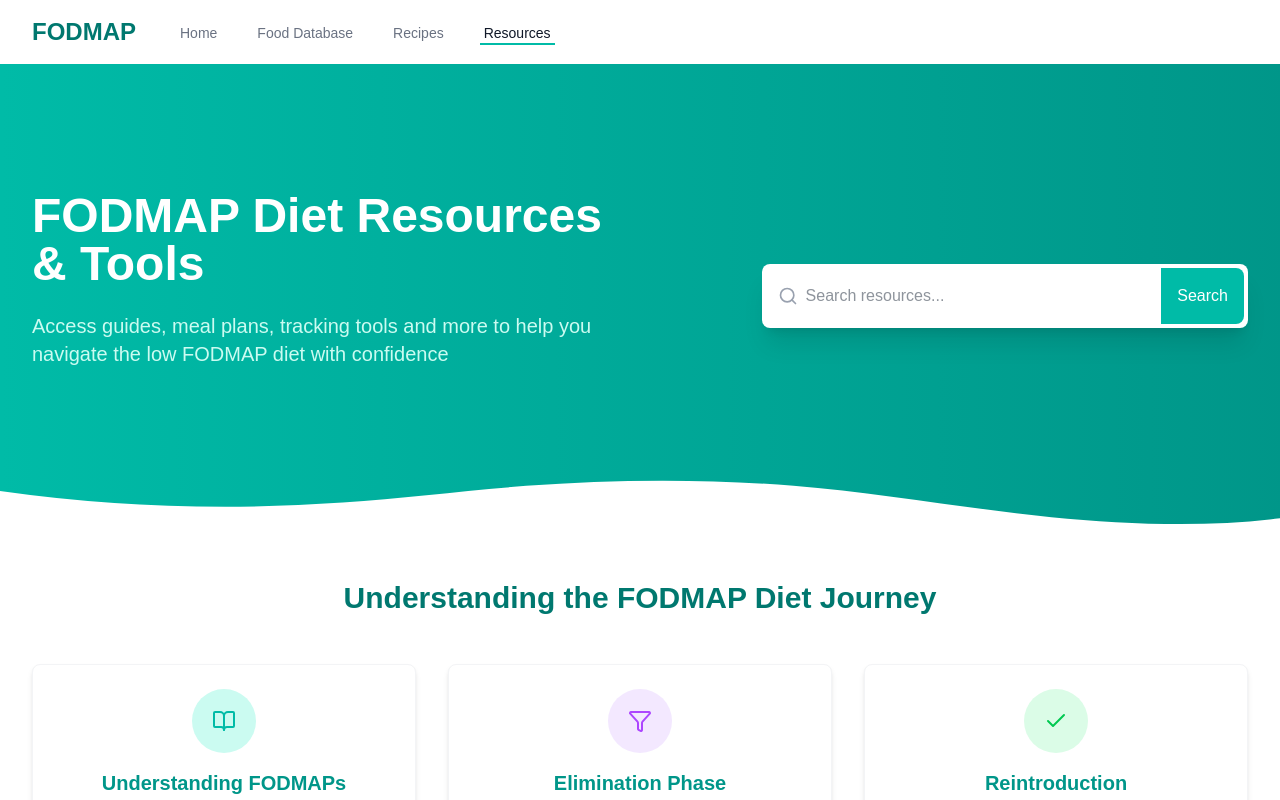
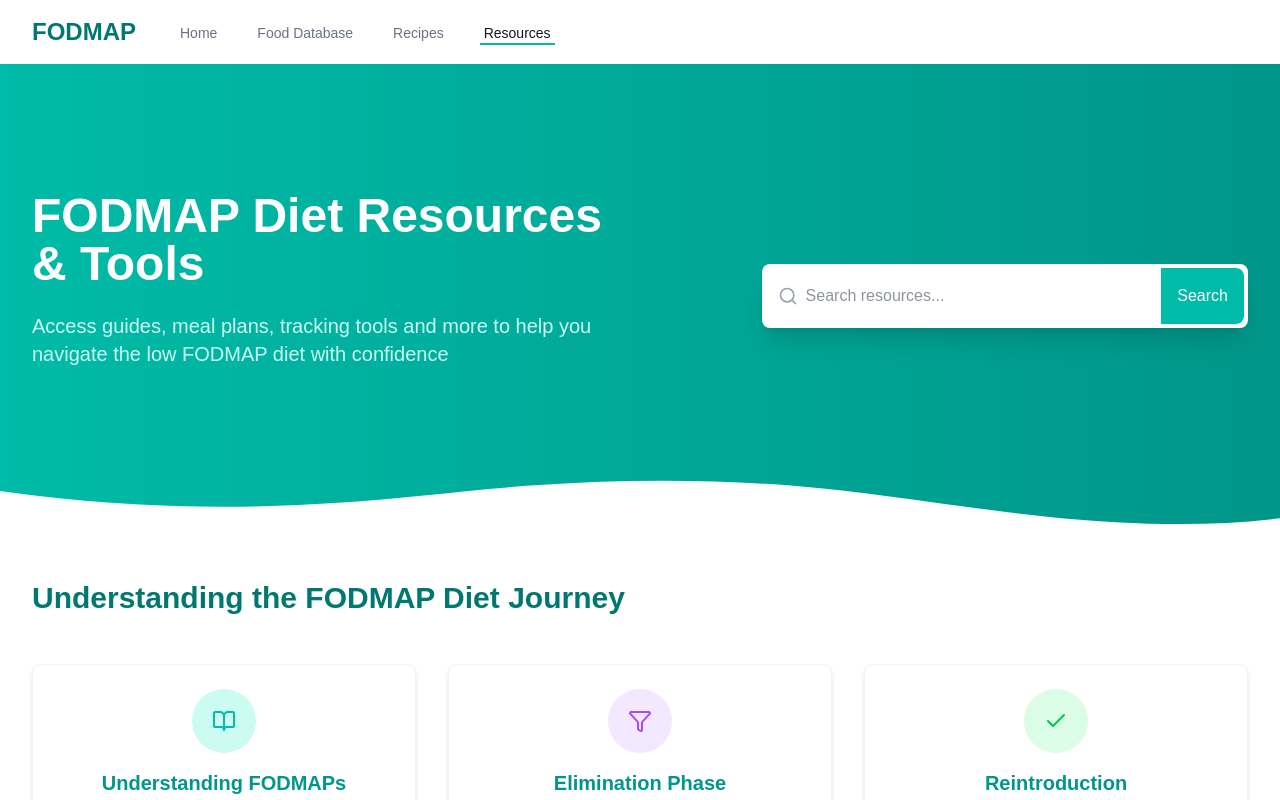
Before and after one commit to zarhaselene/fodmap-recipe, a Next.js app: page /resources in a window 1280 px wide. Shown: the top 800 px of the page. Built offline with nearby package versions, Linux system fonts and the light colour scheme.

Commit message:
Add ResourcesContext for resource management and refactor Resources pages to use context

```diff
--- /dev/null
+++ b/src/app/context/ResourcesContext.jsx
@@ -0,0 +1,68 @@
+"use client";
+import { createContext, useContext, useState, useEffect } from "react";
+
+const ResourcesContext = createContext();
+
+export const ResourcesProvider = ({ children }) => {
+  const [activeCategory, setActiveCategory] = useState("All");
+  const [searchTerm, setSearchTerm] = useState("");
+  const [resources, setResources] = useState([]);
+  const [loading, setLoading] = useState(true);
+  const [error, setError] = useState(null);
+
+  useEffect(() => {
+    const fetchResources = async () => {
+      try {
+        const response = await fetch("/resources.json");
+        if (!response.ok) throw new Error("Failed to fetch resources");
+        const data = await response.json();
+        setResources(data.resources);
+      } catch (error) {
+        setError(error);
+      } finally {
+        setLoading(false);
+      }
+    };
+
+    fetchResources();
+  }, []);
+
+  const resourceCategories = [
+    "All",
+    "FODMAP Guide",
+    "Elimination Phase",
+    "Reintroduction",
+    "Meal Planning",
+    "Printables",
+  ];
+
+  const filteredResources =
+    activeCategory === "All"
+      ? resources
+      : resources.filter((resource) => resource.category === activeCategory);
+
+  const searchedResources = filteredResources.filter(
+    (resource) =>
+      resource.title.toLowerCase().includes(searchTerm.toLowerCase()) ||
+      resource.description.toLowerCase().includes(searchTerm.toLowerCase())
+  );
+
+  return (
+    <ResourcesContext.Provider
+      value={{
+        activeCategory,
+        setActiveCategory,
+        searchTerm,
+        setSearchTerm,
+        searchedResources,
+        resourceCategories,
+        loading,
+        error,
+      }}
+    >
+      {children}
+    </ResourcesContext.Provider>
+  );
+};
+
+export const useResources = () => useContext(ResourcesContext);
--- a/src/app/layout.js
+++ b/src/app/layout.js
@@ -2,6 +2,7 @@ import "./globals.css";
 import Navbar from "./components/layout/Navbar";
 import Footer from "./components/layout/Footer";
 import { RecipeProvider } from "./context/RecipeContext";
+import { ResourcesProvider } from "./context/ResourcesContext";
 
 export const metadata = {
   title: "Low FODMAP Recipe Finder | IBS-Friendly Meals",
@@ -14,9 +15,11 @@ export default function RootLayout({ children }) {
     <html lang="en">
       <body className={`antialiased`}>
         <RecipeProvider>
-          <Navbar />
-          {children}
-          <Footer />
+          <ResourcesProvider>
+            <Navbar />
+            {children}
+            <Footer />
+          </ResourcesProvider>
         </RecipeProvider>
       </body>
     </html>
--- a/src/app/resources/[id]/page.jsx
+++ b/src/app/resources/[id]/page.jsx
@@ -13,9 +13,18 @@ import {
   NotebookPen,
   FileCheck2,
 } from "lucide-react";
-import WaveDivider from "@/app/components/shared/WaveDivider";
+import { useResources } from "@/app/context/ResourcesContext";
 
 export default function ResourcePage({ params }) {
+  const {
+    activeCategory,
+    setActiveCategory,
+    searchTerm,
+    setSearchTerm,
+    searchedResources,
+    resourceCategories,
+  } = useResources();
+
   const resourceId = use(params).id;
   const [resource, setResource] = useState(null);
   const [relatedResources, setRelatedResources] = useState([]);
--- a/src/app/resources/page.jsx
+++ b/src/app/resources/page.jsx
@@ -1,6 +1,6 @@
 "use client";
-import { useState, useEffect } from "react";
-
+import { useState } from "react";
+import { useResources } from "../context/ResourcesContext";
 import Hero from "../components/shared/Hero";
 import DietPhases from "../components/resources/DietPhases";
 import MealPlanning from "../components/resources/MealPlanning";
@@ -8,50 +8,16 @@ import ResourcesSection from "../components/resources/ResourcesSection";
 import FAQSection from "../components/resources/FAQ";
 
 const Resources = () => {
-  const [activeCategory, setActiveCategory] = useState("All");
-  const [searchTerm, setSearchTerm] = useState("");
   const [expandedFaq, setExpandedFaq] = useState(null);
 
-  const [resources, setResources] = useState([]);
-  const [loading, setLoading] = useState(true);
-  const [error, setError] = useState(null);
-
-  useEffect(() => {
-    const fetchResources = async () => {
-      try {
-        const response = await fetch("/resources.json");
-        if (!response.ok) throw new Error("Failed to fetch resources");
-        const data = await response.json();
-        setResources(data.resources);
-      } catch (error) {
-        setError(error);
-      } finally {
-        setLoading(false);
-      }
-    };
-
-    fetchResources();
-  }, []);
-
-  const resourceCategories = [
-    "All",
-    "FODMAP Guide",
-    "Elimination Phase",
-    "Reintroduction",
-    "Meal Planning",
-    "Printables",
-  ];
-
-  const filteredResources =
-    activeCategory === "All"
-      ? resources
-      : resources.filter((resource) => resource.category === activeCategory);
-
-  const searchedResources = filteredResources.filter(
-    (resource) =>
-      resource.title.toLowerCase().includes(searchTerm.toLowerCase()) ||
-      resource.description.toLowerCase().includes(searchTerm.toLowerCase())
-  );
+  const {
+    activeCategory,
+    setActiveCategory,
+    searchTerm,
+    setSearchTerm,
+    searchedResources,
+    resourceCategories,
+  } = useResources();
 
   const faqs = [
     {
@@ -88,6 +54,7 @@ const Resources = () => {
 
   return (
     <div className="min-h-screen">
+      {/* Hero Section */}
       <Hero
         title={"FODMAP Diet Resources & Tools"}
         description={
@@ -95,15 +62,18 @@ const Resources = () => {
         }
         searchPlaceholder={"Search resources..."}
       />
+
+      {/* FODMAP Diet Phases Section */}
       <div className="container max-w-7xl mx-auto px-4 sm:px-6 lg:px-8 py-1">
-        <h2 className="text-2xl md:text-3xl font-bold text-teal-700 my-12 text-center">
+        <h2 className="text-2xl md:text-3xl font-bold text-teal-700 my-12 text-center md:text-left">
           Understanding the FODMAP Diet Journey
         </h2>
-        {/* FODMAP Diet Phases Section */}
+
         <div className="grid grid-cols-1 md:grid-cols-3 gap-8">
           <DietPhases setActiveCategory={setActiveCategory} />
         </div>
       </div>
+
       {/* Meal Planning Section */}
       <div className="bg-teal-100/15 mt-12">
         <div className="py-16 container max-w-7xl mx-auto px-4 sm:px-6 lg:px-8 ">
@@ -111,7 +81,6 @@ const Resources = () => {
         </div>
       </div>
       <div className="bg-white ">
-        <div className="container max-w-7xl mx-auto px-4 sm:px-6 lg:px-8">
         <ResourcesSection
           {...{
             resourceCategories,
@@ -121,9 +90,10 @@ const Resources = () => {
           }}
         />
       </div>
-      </div>
+
+      {/* FAQ Section */}
       <div className="pb-16 to-white">
-        <div className="container mx-auto px-4">
+        <div className=" px-4">
           <FAQSection {...{ faqs, expandedFaq, setExpandedFaq }} />
         </div>
       </div>
```
Lines whose indentation alone changed are shown as unchanged.
